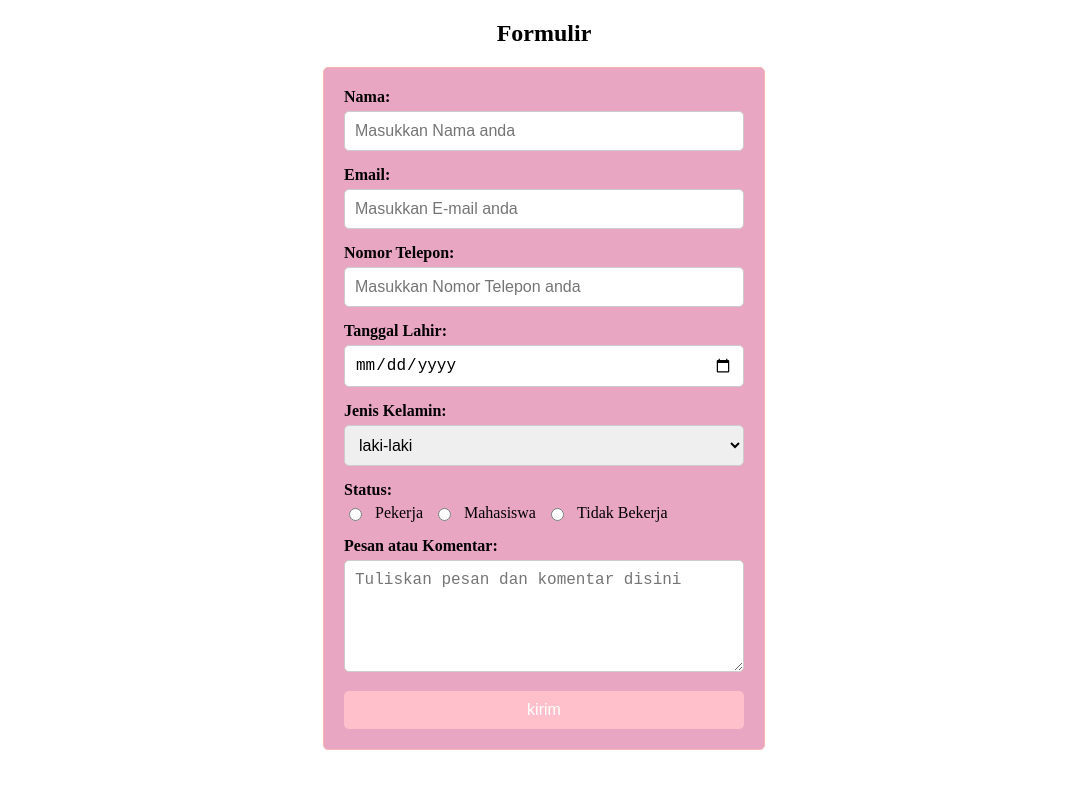
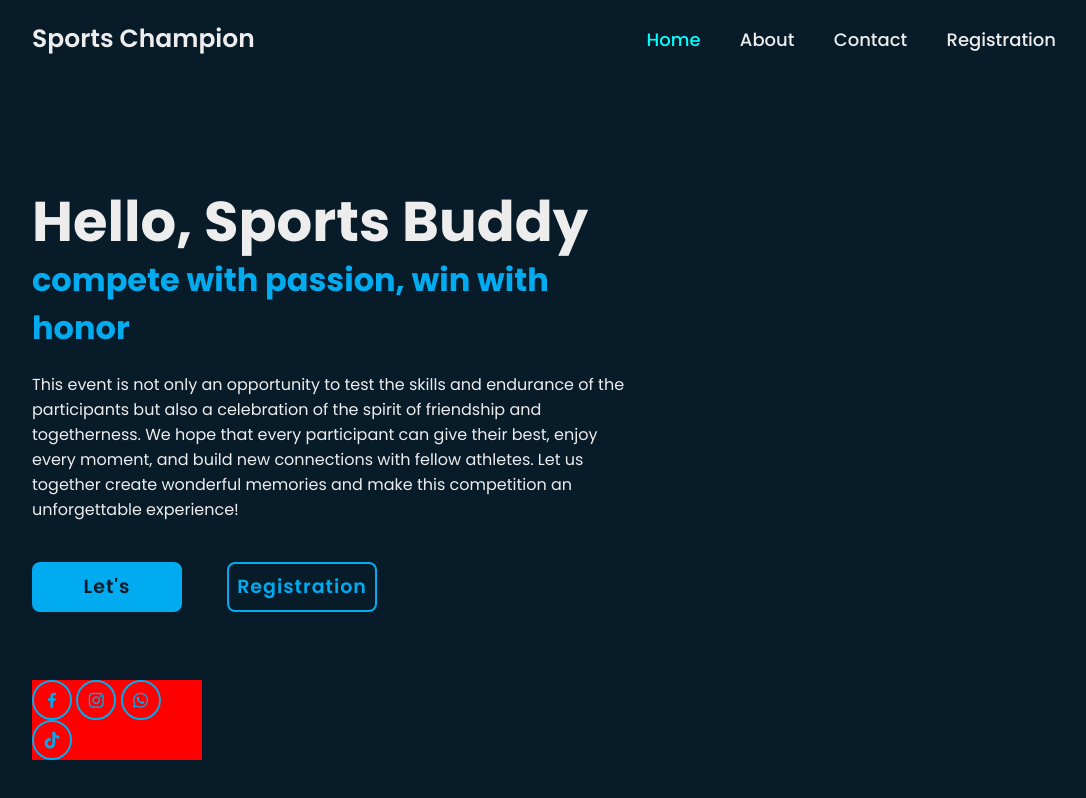
Before and after one commit to Ladydfa/pendaftaran, a plain HTML site: page index.html in a window 1280 px wide. Shown: the whole page, without its empty margins (96-1182 px from the left). Drawn offline with nearby package versions, Linux system fonts and the light colour scheme.

Commit message:
first commit

```diff
--- a/index.html
+++ b/index.html
@@ -3,45 +3,40 @@
 <head>
     <meta charset="UTF-8">
     <meta name="viewport" content="width=device-width, initial-scale=1.0">
-    <title>Document</title>
-    <link rel="stylesheet" href="style.css">
+    <title>Sports Champion</title>
+    <link rel="stylesheet" href="style5.css">
+    <link href='https://unpkg.com/boxicons@2.1.4/css/boxicons.min.css' rel='stylesheet'>
 </head>
 <body>
-    <h2 style="text-align: center; color:black;">Formulir</h2>
-    <form action="" method="post">
+    <header class="header">
+        <a href="#" class="logo">Sports Champion</a>
 
-        <label for="nama">Nama:</label>
-        <input type="text"id="nama" name="nama"placeholder="Masukkan Nama anda" required>
+        <nav class="navbar">
+            <a href="#" class="active">Home</a>
+            <a href="#" class="">About</a>
+            <a href="#">Contact</a>
+            <a href="#">Registration</a>
+        </nav>
+    </header>
 
-        <label for="email">Email:</label>
-        <input type="email"id="email" name="email"placeholder="Masukkan E-mail anda" required>
+    <section class="home">
+        <div class="home-content">
+            <h1>Hello, Sports Buddy</h1>
+            <h3>compete with passion, win with honor</h3>
+            <p>This event is not only an opportunity to test the skills and endurance of the participants but also a celebration of the spirit of friendship and togetherness. We hope that every participant can give their best, enjoy every moment, and build new connections with fellow athletes. Let us together create wonderful memories and make this competition an unforgettable experience!</p>
+            <div class="btn-box">
+                <a href="#">Let's</a>
+                <a href="index.html">Registration</a>
+            </div>
+        </div>
 
-        <label for="nomor">Nomor Telepon:</label>
-        <input type="tel"id="nomor" name="nomor"placeholder="Masukkan Nomor Telepon anda" required>
+        <div class="home-sci">
+            <a href="#"><i class='bx bxl-facebook'></i></a>
+            <a href="#"><i class='bx bxl-instagram'></i></a>
+            <a href="#"><i class='bx bxl-whatsapp'></i></a>
+            <a href="#"><i class='bx bxl-tiktok'></i></a>
+        </div>
+    </section>
 
-        <label for="tanggal">Tanggal Lahir:</label>
-        <input type="date"id="tanggal" name="tanggal" required>
-
-        <label for="">Jenis Kelamin:</label>
-        <select>
-
-            <option value="laki-laki">laki-laki</option>
-            <option value="wanita">wanita</option>
-        </select>
-
-        <label for="">Status:</label>
-        <div class="radio-group">
-
-            <input type="radio"name="status"value="Pekerja">Pekerja
-            <input type="radio"name="status"value="Mahasiswa">Mahasiswa
-            <input type="radio"name="status"value="Tidak Bekerja">Tidak Bekerja
-
-        </div>
-        <label for="pesan">Pesan atau Komentar:</label>
-        <textarea name="pesan" id="pesan"rows="5"placeholder="Tuliskan pesan dan komentar disini"></textarea>
-
-        <button type="submit">kirim</button>
-
-    </form>
 </body>
 </html>
```
Also changed, not shown: index5.html (+1 -1 lines), index6.html (added, +47 -0 lines).
